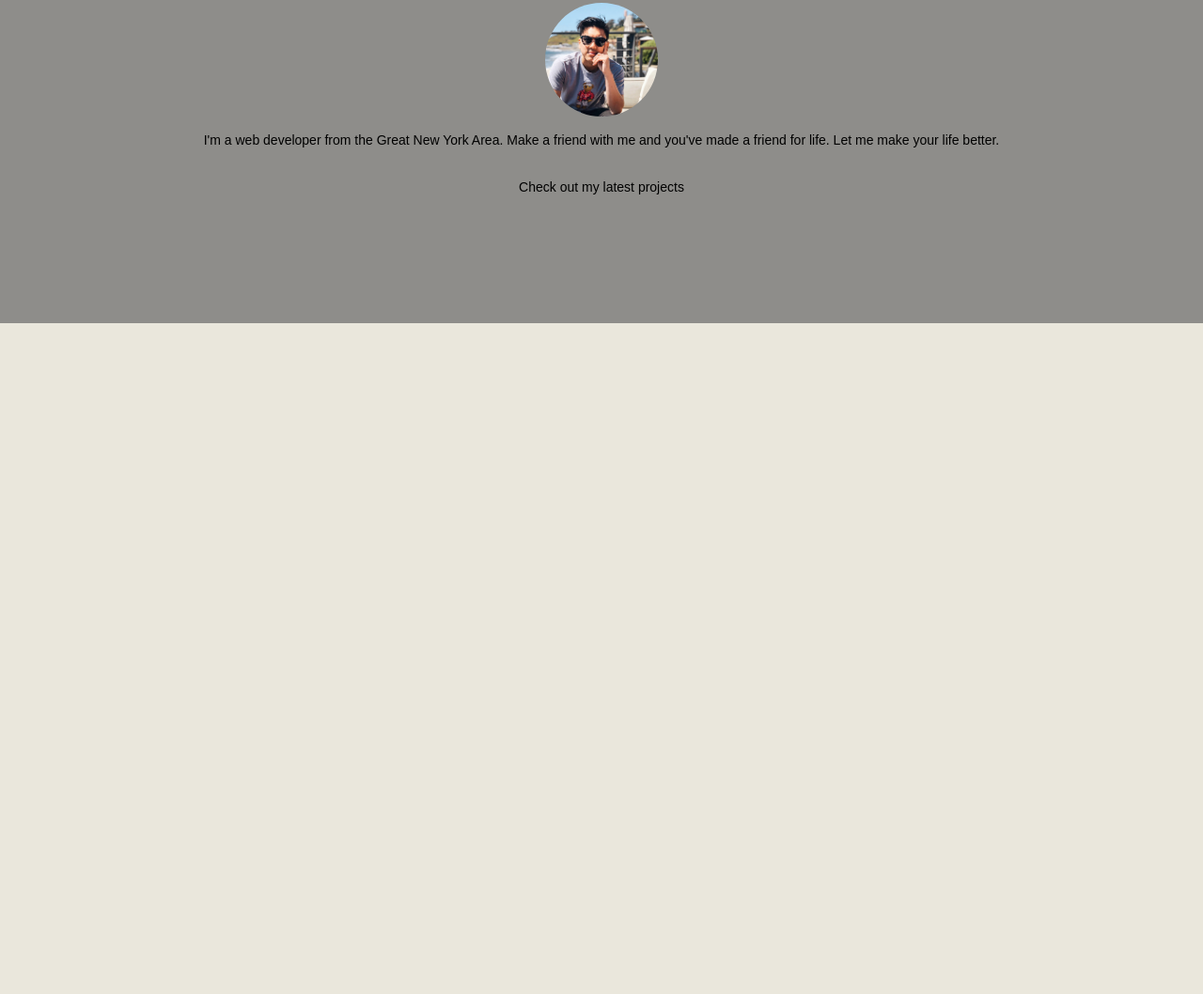
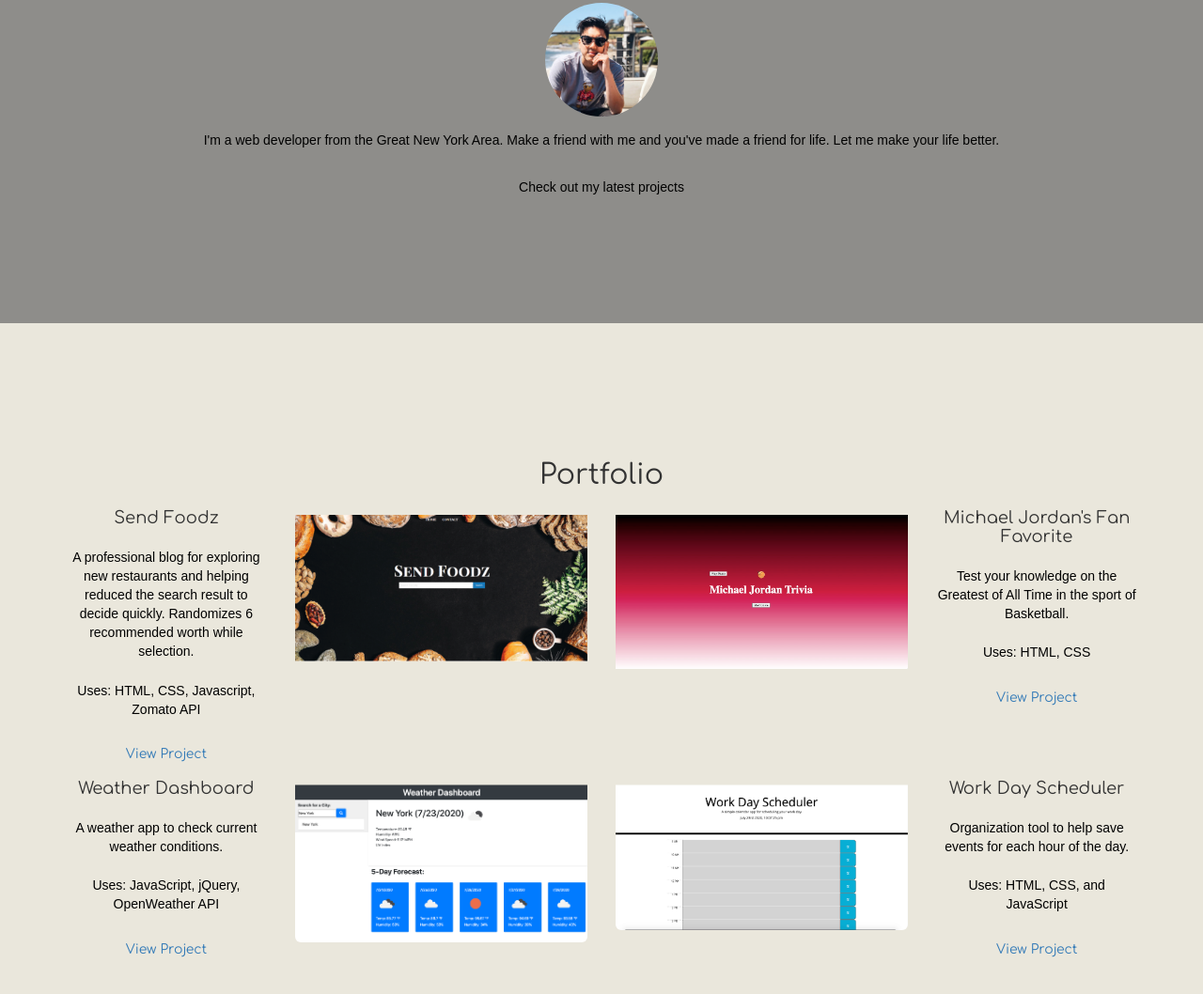
Before and after one commit to mrjohnsonpham/07-updated-portfolio, a plain HTML site: page index.html in a window 1280 px wide. Shown: the part 1045-2103 px from the top of the page at 94% size. Before the commit the page ends 1389 px from the top, so only its background shows below. Drawn offline with nearby package versions, Linux system fonts and the light colour scheme; a web font is replaced by a local one.

Commit message:
Added Portfolio Projects

```diff
--- a/index.html
+++ b/index.html
@@ -97,6 +97,101 @@
         </div>
       </div>
       <!-- End #About -->
+
+      <!-- Start Portfolio Project Section -->
+
+      <div id="portfolio" class="row cover">
+        <h2 class="text-center">Portfolio</h2>
+        <div class="container">
+
+            <div class="row portfolio-projects"> <!-- Two project row-->
+
+                <div class="col-lg-6"> <!--1st side project "left" -->
+                    <div class="row">
+
+                        <div class="col-sm-5 text-center">
+                            <h4 class="portfolio-projects--title">Send Foodz</h4>
+                            <p class="portfolio-projects--desc">A professional blog for exploring new restaurants and helping reduced the search result to decide quickly. Randomizes 6 recommended worth while selection. </p>
+                            <p class="portfolio-projects--desc">Uses: HTML, CSS, Javascript, Zomato API</p>
+                            <a class="btn btn-rounded portfolio-projects--btn" href="https://ktlnn.github.io/send-foodz/" target="_blank" role="button">View Project</a>
+                        </div>
+
+                        <div class="col-sm-7 text-center">
+                            <img class="portfolio-projects--image" src="images/sendfoodz.png">
+                        </div>
+
+                    </div>
+                </div>
+
+                <div class="col-lg-6"> <!--2nd side project "right" -->
+                    <div class="row">
+
+                        <div class="col-sm-5 text-center pull-right"> <!--pulls text to the right of the picture -->
+                            <h4 class="portfolio-projects--title">Michael Jordan's Fan Favorite</h4>
+                            <p class="portfolio-projects--desc">Test your knowledge on the Greatest of All Time in the sport of Basketball.</p>
+                            <p class="portfolio-projects--desc">Uses: HTML, CSS</p>
+                            <a class="btn btn-rounded portfolio-projects--btn" href="https://mrjohnsonpham.github.io/04-code-quiz-mj/" target="_blank" role="button">View Project</a>
+                        </div>
+
+                        <div class="col-sm-7 text-center pull-right"> <!--pulls text to the right of the picture -->
+                            <img class="portfolio-projects--image" src="images/mj-code-quiz.png">
+                        </div>
+
+                    </div>
+                </div>
+
+            </div><!--end Two project row-->
+
+            <div class="row portfolio-projects"> <!-- Opposite Two project row  "left" -->
+
+                <div class="col-lg-6"> <!--1st side project -->
+                    <div class="row">
+
+                        <div class="col-sm-5 text-center">
+                            <h4 class="portfolio-projects--title">Weather Dashboard</h4>
+                            <p class="portfolio-projects--desc">A weather app to check current weather conditions.</p>
+                            <p class="portfolio-projects--desc">Uses: JavaScript, jQuery, OpenWeather API</p>
+                            <a class="btn btn-rounded portfolio-projects--btn" href="https://mrjohnsonpham.github.io/06-weather-dashboard/" target="_blank" role="button">View Project</a>
+                        </div>
+
+                        <div class="col-sm-7 text-center">
+                            <img class="img-rounded portfolio-projects--image" src="images/weather-dashboard.png">
+                        </div>
+
+                    </div>
+                </div>
+
+                <div class="col-lg-6"> <!--2nd side project "right" -->
+                    <div class="row">
+
+                        <div class="col-sm-5 text-center pull-right"><!--flipped on small, unflipped on large-->
+                            <h4 class="portfolio-projects--title">Work Day Scheduler</h4>
+                            <p class="portfolio-projects--desc">Organization tool to help save events for each hour of the day.</p>
+                            <p class="portfolio-projects--desc">Uses: HTML, CSS, and JavaScript</p>
+                            <a class="btn btn-rounded portfolio-projects--btn" href="https://mrjohnsonpham.github.io/05-work-day-scheduler-2/" target="_blank" role="button">View Project</a>
+                        </div>
+
+                        <div class="col-sm-7 text-center pull-right-sm"><!--flipped on small, unflipped on large-->
+                            <img class="img-rounded portfolio-projects--image" src="images/work-day-scheduler1.png">
+                        </div>
+
+
+
+
+
+
+                    </div>
+                </div>
+
+            </div>
+
+        </div>
+    </div><!-- End #Portfolio -->
+
+
+
+
+
     </div>
     <script></script>
   </body>
--- a/style.css
+++ b/style.css
@@ -73,3 +73,22 @@ body > .container-fluid {
     .profile-img {
         margin-bottom: 15px;
         width: 120px; }
+
+
+
+/* portfolio css styling and buttons  */
+        .portfolio-projects--desc {
+            margin-top: 10%;
+            margin-bottom: 10%; } }
+        .portfolio-projects--btn {
+          background: transparent;
+          color: #d8c3a5;
+          border: 1px solid #d8c3a5;
+          border-radius: 5px;
+          margin-bottom: 1.25em; }
+          .portfolio-projects--btn:hover {
+            background: #d8c3a5;
+            color: #f0f0e6; }
+        .portfolio-projects--image {
+          margin-bottom: 1.875em;
+          padding-top: 5%; }
```
